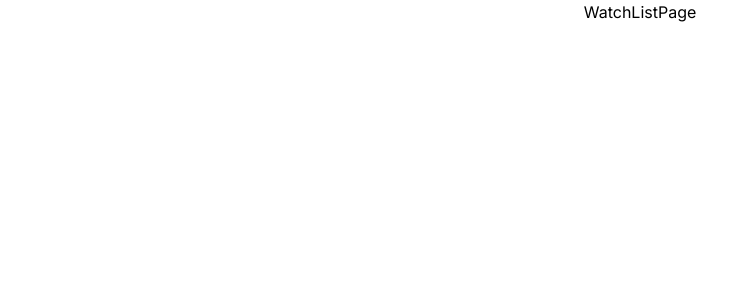
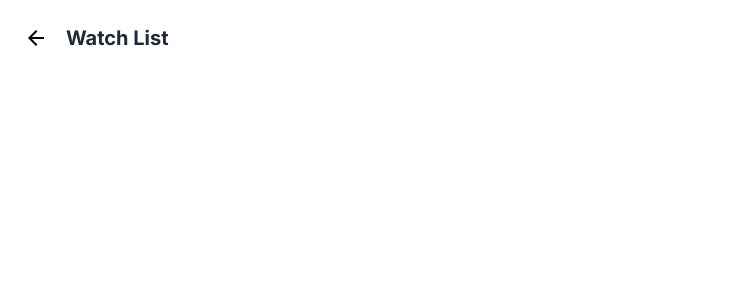
Before and after one commit to JIMIN1020/2024-2-Database, a Next.js app in the folder movie-app/: page /watch-list in a window 1280 px wide. Shown: the top 300 px of the page, without its empty margins (0-730 px from the left). Built offline with nearby package versions, Linux system fonts and the light colour scheme.

Commit message:
[Web/Style]: 헤더 세팅

```diff
--- a/movie-app/src/app/globals.css
+++ b/movie-app/src/app/globals.css
@@ -19,3 +19,9 @@ body {
   color: black;
   position: relative;
 }
+
+a {
+  text-decoration: none;
+  color: black;
+  cursor: pointer;
+}
--- a/movie-app/src/app/join/page.tsx
+++ b/movie-app/src/app/join/page.tsx
@@ -1,7 +1,12 @@
+import Header from "@/components/Header";
 import React from "react";
 
 function JoinPage() {
-  return <div>JoinPage</div>;
+  return (
+    <div className="flex flex-col w-full h-fit">
+      <Header title="Join" />
+    </div>
+  );
 }
 
 export default JoinPage;
--- a/movie-app/src/app/login/page.tsx
+++ b/movie-app/src/app/login/page.tsx
@@ -1,7 +1,12 @@
+import Header from "@/components/Header";
 import React from "react";
 
 function LoginPage() {
-  return <div>LoginPage</div>;
+  return (
+    <div className="flex flex-col w-full h-fit">
+      <Header title="Log In" />
+    </div>
+  );
 }
 
 export default LoginPage;
--- a/movie-app/src/app/movie/[id]/page.tsx
+++ b/movie-app/src/app/movie/[id]/page.tsx
@@ -1,7 +1,12 @@
+import Header from "@/components/Header";
 import React from "react";
 
 function MoviePage() {
-  return <div>MoviePage</div>;
+  return (
+    <div className="flex flex-col w-full h-fit">
+      <Header title="Movie Info" hasBackButton />
+    </div>
+  );
 }
 
 export default MoviePage;
--- a/movie-app/src/app/page.tsx
+++ b/movie-app/src/app/page.tsx
@@ -1,11 +1,11 @@
+import Header from "@/components/Header";
+import Link from "next/link";
 import React from "react";
 
 function HomePage() {
   return (
     <div className="w-full h-fit flex flex-col">
-      <header className="w-full bg-white z-10 sticky top-0 left-0 py-[24px] px-[24px] flex justify-center">
-        <h1 className="text-gray-800 font-bold text-2xl">Movie Ranking Site</h1>
-      </header>
+      <Header title="Movie Ranking Site" />
       <div className="w-full flex justify-center py-[30px]">
         <p className="text-center">
           영화에 평점을 남기고, 랭킹을 확인해보세요!
@@ -31,12 +31,12 @@ function HomePage() {
           <div className="border sticky top-[80px] right-0 rounded-[12px] border-gray-300 flex flex-col p-[24px] gap-[20px]">
             <h2 className="font-bold text-lg text-center">프로필</h2>
             <span>이름: </span>
-            <button
-              type="button"
-              className="bg-blue-500 rounded-[8px] text-white py-[12px] font-bold text-sm"
+            <Link
+              href="/watch-list"
+              className="bg-blue-500 rounded-[8px] text-center text-white py-[12px] font-bold text-sm"
             >
               시청목록 보러가기
-            </button>
+            </Link>
           </div>
         </div>
       </main>
--- a/movie-app/src/app/watch-list/page.tsx
+++ b/movie-app/src/app/watch-list/page.tsx
@@ -1,7 +1,12 @@
+import Header from "@/components/Header";
 import React from "react";
 
 function WatchListPage() {
-  return <div>WatchListPage</div>;
+  return (
+    <div className="flex flex-col w-full h-fit">
+      <Header title="Watch List" hasBackButton />
+    </div>
+  );
 }
 
 export default WatchListPage;
--- /dev/null
+++ b/movie-app/src/components/Header.tsx
@@ -0,0 +1,37 @@
+"use client";
+
+import { useRouter } from "next/navigation";
+import React from "react";
+import { IoMdArrowBack } from "react-icons/io";
+
+interface Props {
+  title: string;
+  hasBackButton?: boolean;
+}
+
+function Header({ title, hasBackButton }: Props) {
+  const router = useRouter();
+
+  return (
+    <header
+      className={`w-full bg-white z-10 sticky top-0 left-0 py-[24px] px-[24px] flex ${
+        hasBackButton ? "items-center gap-[18px]" : "justify-center"
+      }`}
+    >
+      {hasBackButton && (
+        <button type="button" onClick={() => router.back()}>
+          <IoMdArrowBack size={24} />
+        </button>
+      )}
+      <h1
+        className={`text-gray-800 font-bold ${
+          hasBackButton ? "text-xl" : "text-2xl"
+        }`}
+      >
+        {title}
+      </h1>
+    </header>
+  );
+}
+
+export default Header;
```
Also changed, not shown: movie-app/package.json (+4 -3 lines), 1 other file (tests, documents, lock files or other folders).
